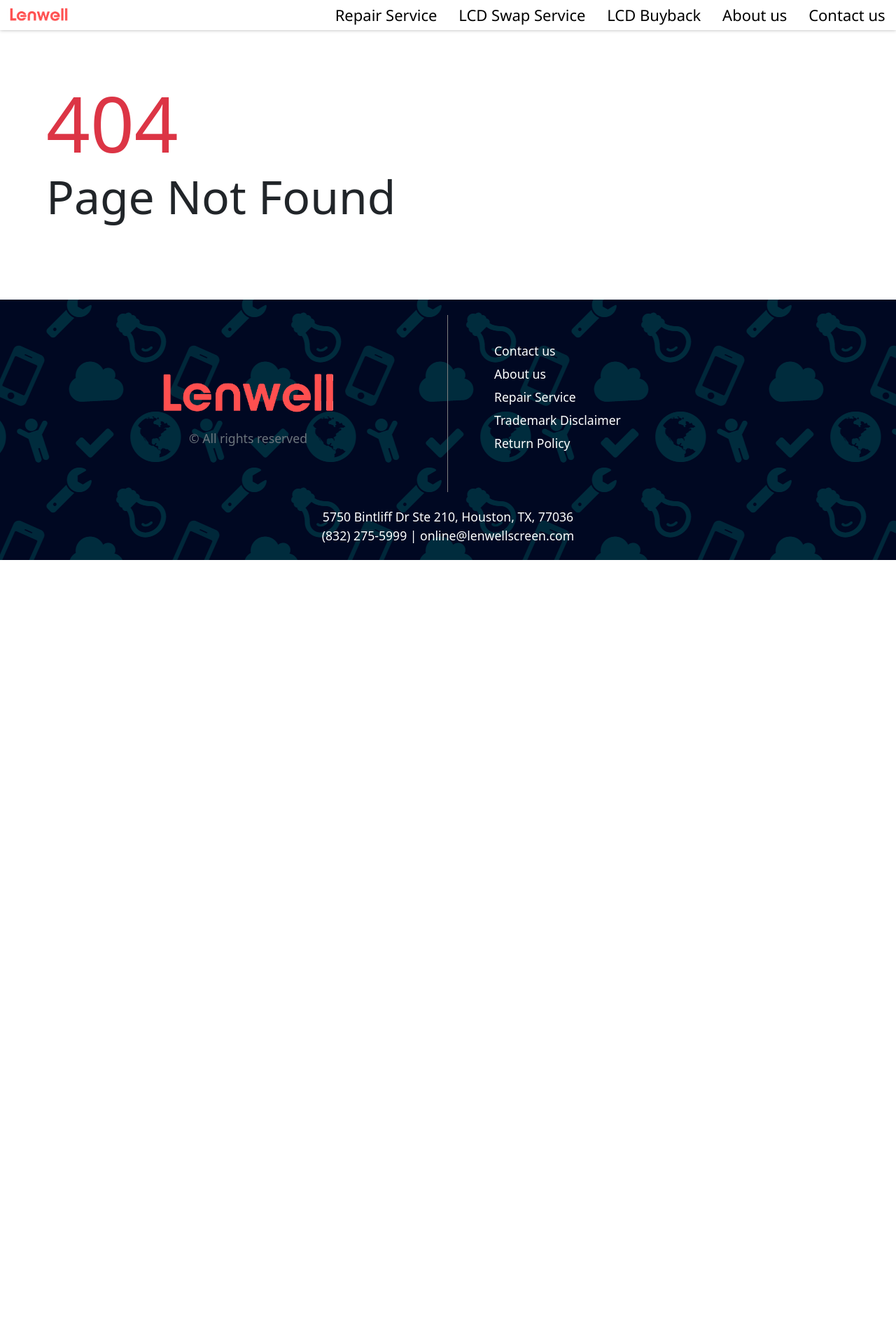
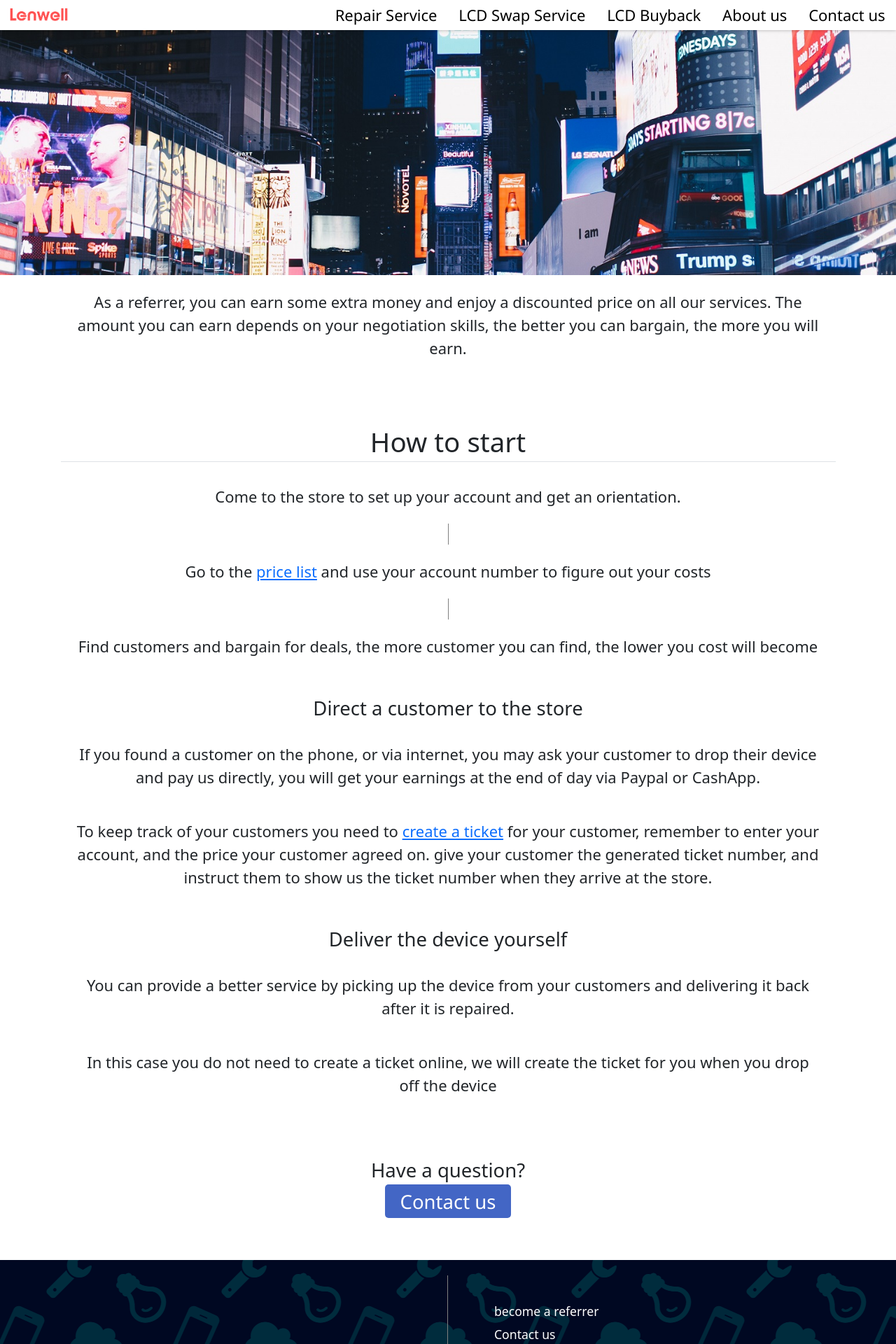
Before and after one commit to FanghanHu/lenwellstore.com, a React (Create React App) app: page /referrer in a window 1280 px wide. Shown: the top 1920 px of the page at 70% size. Before the commit the page ends 800 px from the top, so only its background shows below. Built offline with nearby package versions, Linux system fonts and the light colour scheme.

Commit message:
become a referrer

```diff
--- a/src/App.js
+++ b/src/App.js
@@ -15,6 +15,8 @@
 import LcdBuyback from "./pages/lcd-buyback";
 import ReturnPolicy from "./pages/return-policy";
 import TrademarkDisclaimer from "./pages/trademark-disclaimer";
+import OrderOnline from "./pages/order-online";
+import Referrer from "./pages/referrer";
 
 function App() {
 	return (
@@ -31,6 +33,8 @@
 				<Route path="lcd-buyback" element={<LcdBuyback/>} />
 				<Route path="return-policy" element={<ReturnPolicy/>} />
 				<Route path="trademark-disclaimer" element={<TrademarkDisclaimer/>} />
+				<Route path="order-online" element={<OrderOnline/>} />
+				<Route path="referrer" element={<Referrer/>} />
 				<Route path="*" element={<NotFound />} />
 			</Routes>
 
--- a/src/component/footer/index.jsx
+++ b/src/component/footer/index.jsx
@@ -14,6 +14,7 @@
                     </div>
                     <div className="col-6 py-4 px-3 px-md-5">
                         <ul className="list-unstyled">
+                            <li><Link className="footer-link" to="/referrer">become a referrer</Link></li>
                             <li><Link className="footer-link" to="/contact-us">Contact us</Link></li>
                             <li><Link className="footer-link" to="/about-us">About us</Link></li>
                             <li><Link className="footer-link" to="/repair-service">Repair Service</Link></li>
--- a/src/pages/lcd-buyback/index.jsx
+++ b/src/pages/lcd-buyback/index.jsx
@@ -11,7 +11,7 @@
 				LCD Buyback
 			</div>
 			<div className="container">
-				<div className="row">
+				<div clas sName="row">
 					<div className="col-12 col-md-6 p-3">
 						<img className="rounded w-100" src={banner} alt="lcd buyback" />
 					</div>
--- /dev/null
+++ b/src/pages/order-online.jsx
@@ -0,0 +1,7 @@
+export default function OrderOnline() {
+    return (
+        <div className="container">
+            <iframe src="https://fanghanhu.github.io/lenwell-customer-portal/index.html" width="100%" height="1200px"></iframe>
+        </div>
+    )
+}
--- /dev/null
+++ b/src/pages/referrer.jsx
@@ -0,0 +1,77 @@
+import { Link } from "react-router-dom";
+import banner from "../assets/bg-home7.jpg";
+
+export default function Referrer() {
+	return (
+		<div>
+			<div
+				className="background"
+				style={{
+					backgroundImage: `url(${banner})`,
+					width: "100%",
+					height: "350px",
+				}}
+			></div>
+			<div className="container text-center">
+				<div className="p-3">
+					As a referrer, you can earn some extra money and enjoy a discounted
+					price on all our services. The amount you can earn depends on your
+					negotiation skills, the better you can bargain, the more you will
+					earn.
+				</div>
+				<div className="h3 text-center mt-5 border-bottom p-1">
+					How to start
+				</div>
+				<div className="p-3">
+					Come to the store to set up your account and get an orientation.
+				</div>
+				<div
+					className="mx-auto"
+					style={{ height: "30px", width: "0", borderRight: "1px solid gray" }}
+				></div>
+				<div className="p-3">
+					Go to the <Link to="/repair-service">price list</Link> and use your
+					account number to figure out your costs
+				</div>
+				<div
+					className="mx-auto"
+					style={{ height: "30px", width: "0", borderRight: "1px solid gray" }}
+				></div>
+				<div className="p-3">
+					Find customers and bargain for deals, the more customer you can find,
+					the lower you cost will become
+				</div>
+
+				<div className="h5 mt-4">Direct a customer to the store</div>
+				<div className="p-3">
+					If you found a customer on the phone, or via internet, you may ask
+					your customer to drop their device and pay us directly, you will get
+					your earnings at the end of day via Paypal or CashApp.
+				</div>
+				<div className="p-3">
+					To keep track of your customers you need to{" "}
+					<Link to="/order-online">create a ticket</Link> for your customer,
+					remember to enter your account, and the price your customer agreed on.
+					give your customer the generated ticket number, and instruct them to
+					show us the ticket number when they arrive at the store.
+				</div>
+
+				<div className="h5 mt-4">Deliver the device yourself</div>
+				<div className="p-3">
+					You can provide a better service by picking up the device from your
+					customers and delivering it back after it is repaired.
+				</div>
+				<div className="p-3">
+					In this case you do not need to create a ticket online, we will create
+					the ticket for you when you drop off the device
+				</div>
+				<div className="text-center m-5">
+					<div className="h5">Have a question?</div>
+					<Link to="/contact-us" className="button button-primary px-3 py-1 h5">
+						Contact us
+					</Link>
+				</div>
+			</div>
+		</div>
+	);
+}
--- a/src/pages/repair-service/index.jsx
+++ b/src/pages/repair-service/index.jsx
@@ -2,18 +2,18 @@
 import { Link } from "react-router-dom";
 import banner from "../../assets/bg-home3.jpg";
 import ipad from "../../assets/sa-iPad.png";
-import iphone from "../../assets/sa-iPhone.png"
-import iwatch from "../../assets/sa-iWatch.png"
-import samsungPhone from "../../assets/sa-Samsung-Phone.png"
-import samsungTablet from "../../assets/sa-Samsung-Tablet.png"
+import iphone from "../../assets/sa-iPhone.png";
+import iwatch from "../../assets/sa-iWatch.png";
+import samsungPhone from "../../assets/sa-Samsung-Phone.png";
+import samsungTablet from "../../assets/sa-Samsung-Tablet.png";
 
 const DEVICE_TYPES = [
 	[ipad, "iPad", "ipad"],
 	[iphone, "iPhone", "iphone"],
 	[iwatch, "Apple Watch", "apple-watch"],
 	[samsungPhone, "Samsung Phone", "samsung-phone"],
-    [samsungTablet, "Samsung Tablet", "samsung-tablet"]
-]
+	[samsungTablet, "Samsung Tablet", "samsung-tablet"],
+];
 
 export default function RepairService() {
 	return (
@@ -25,12 +25,23 @@
 				className="background w-100 px-1 pt-3 pb-4 p-md-5"
 				style={{ backgroundImage: `url(${banner})`, height: "350px" }}
 			></div>
-            <div className="text-center p-3">You can find an estimated price for all kinds of repair services here. Start by selecting your device model.</div>
+			<div className="text-center p-3">
+				You can find an estimated price for all kinds of repair services here.
+				Start by selecting your device model.
+			</div>
+
+			<div className="text-center p-3">
+				<Link to={{ pathname: "/referrer" }}>become a referrer</Link> and earn some extra money.
+			</div>
 			<div className="p-2 p-md-5 d-flex flex-wrap justify-content-center">
 				{DEVICE_TYPES.map((device, index) => {
 					return (
-                        <Link to={device[2]} className="p-1 m-2 rounded border device-type-button" key={`link-${index}`}>
-                            <img src={device[0]} alt={device[1]}  />
+						<Link
+							to={device[2]}
+							className="p-1 m-2 rounded border device-type-button"
+							key={`link-${index}`}
+						>
+							<img src={device[0]} alt={device[1]} />
 							<div className="text-center">{device[1]}</div>
 						</Link>
 					);
```
Lines whose indentation alone changed are shown as unchanged.
